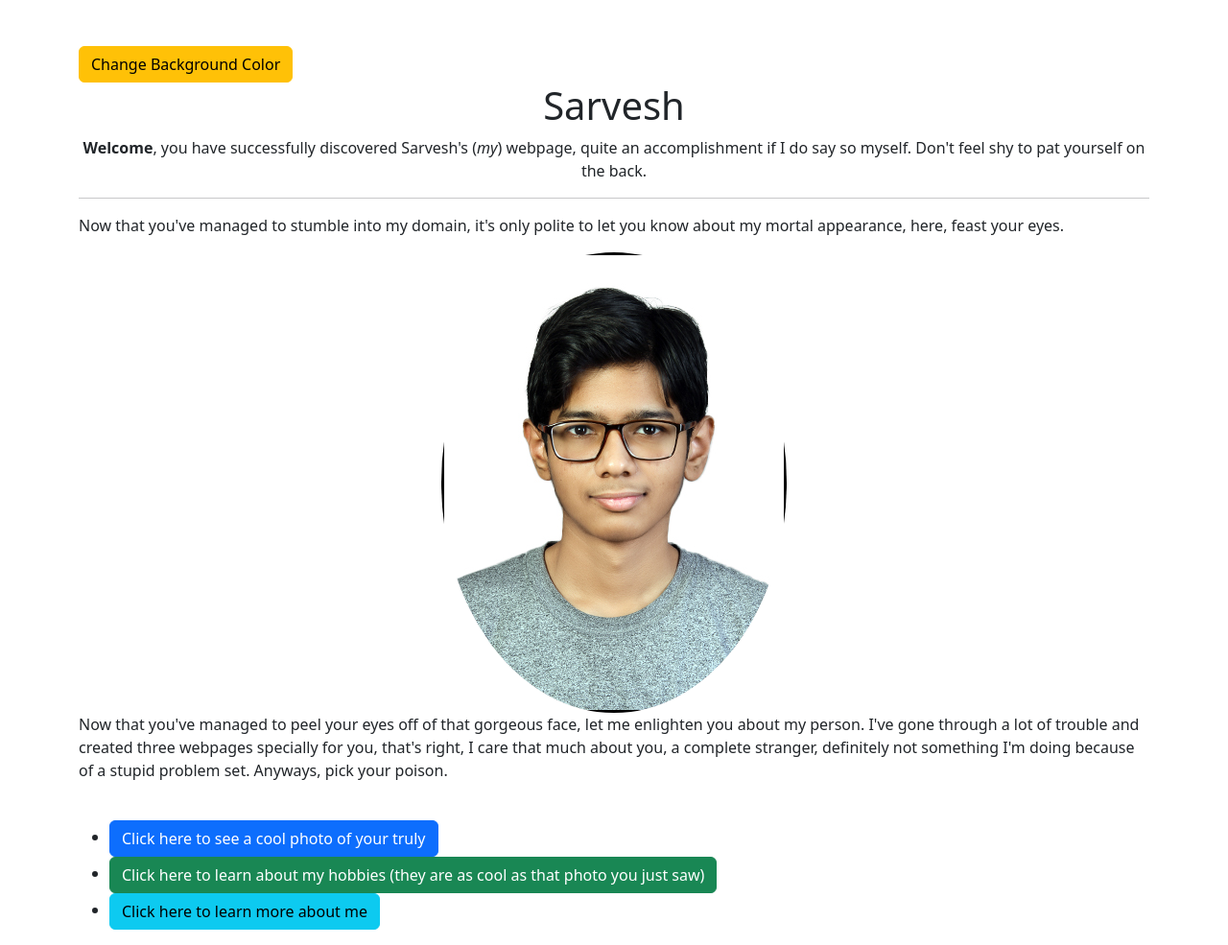
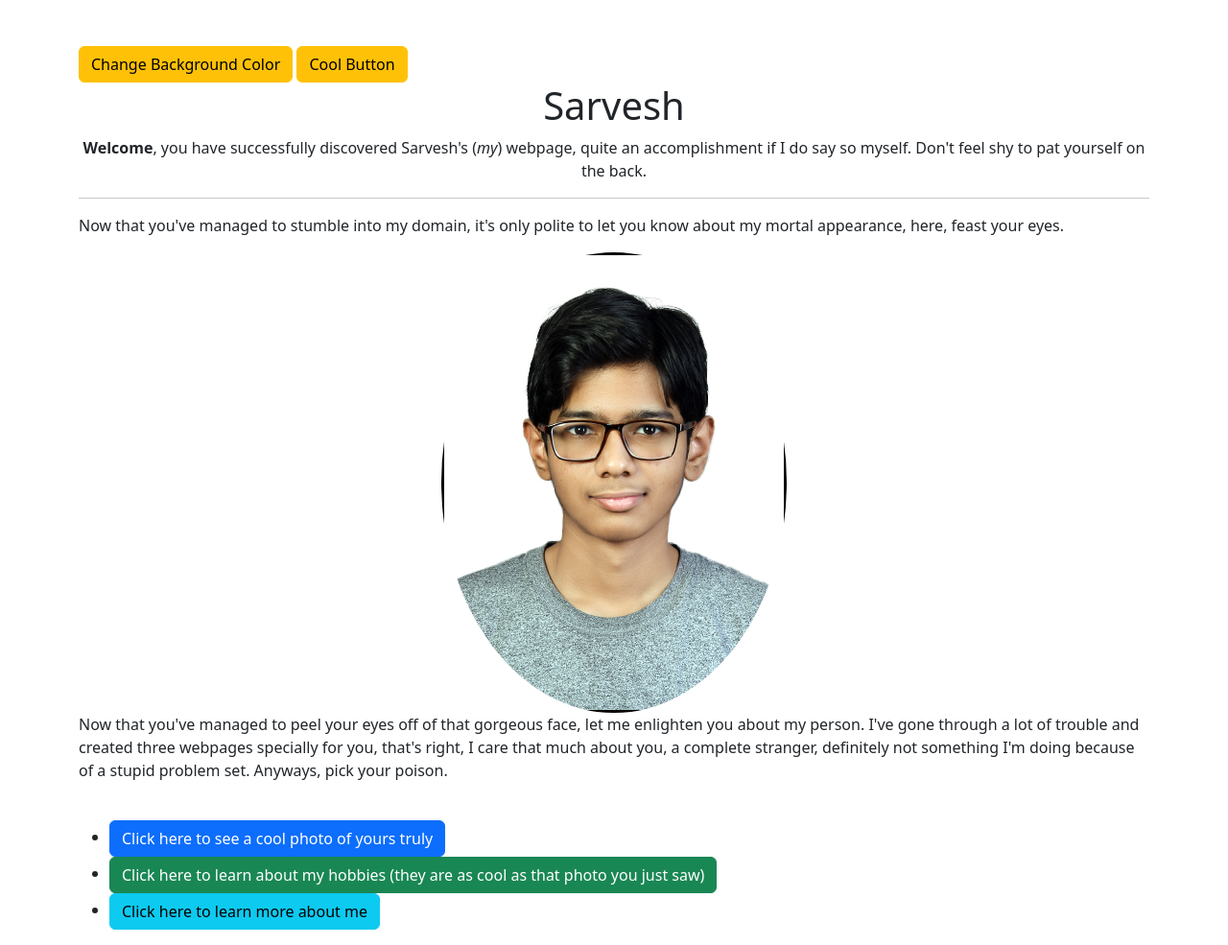
Before and after one commit to This-Is-My-GitHub-Account/Cringe-joke-website, a plain HTML site: page index.html in a window 1280 px wide. Shown: the whole page at 96% size. Drawn offline with nearby package versions, Linux system fonts and the light colour scheme.

Commit message:
added cool button

```diff
--- a/index.html
+++ b/index.html
@@ -12,6 +12,8 @@
   <body>
     <div class="container mt-5">
         <button class="btn btn-warning" id="changeColorBtn">Change Background Color</button>
+        <button class="btn btn-warning" id="coolButton">Cool Button</button>
+
       <h1 class="text-center">Sarvesh</h1>
       <p class="text-center"><strong>Welcome</strong>, you have successfully discovered Sarvesh's (<em>my</em>) webpage, quite an accomplishment if I do say so myself. Don't feel shy to pat yourself on the back.</p>
       <hr>
@@ -22,7 +24,7 @@
       <p>Now that you've managed to peel your eyes off of that gorgeous face, let me enlighten you about my person. I've gone through a lot of trouble and created three webpages specially for you, that's right, I care that much about you, a complete stranger, definitely not something I'm doing because of a stupid problem set. Anyways, pick your poison.</p>
       <br>
       <ul>
-        <li><a href="./cool.html" class="btn btn-primary">Click here to see a cool photo of your truly</a></li>
+        <li><a href="./cool.html" class="btn btn-primary">Click here to see a cool photo of yours truly</a></li>
         <li><a href="./hobbies.html" class="btn btn-success">Click here to learn about my hobbies (they are as cool as that photo you just saw)</a></li>
         <li><a href="./about.html" class="btn btn-info">Click here to learn more about me</a></li>
       </ul>
```
